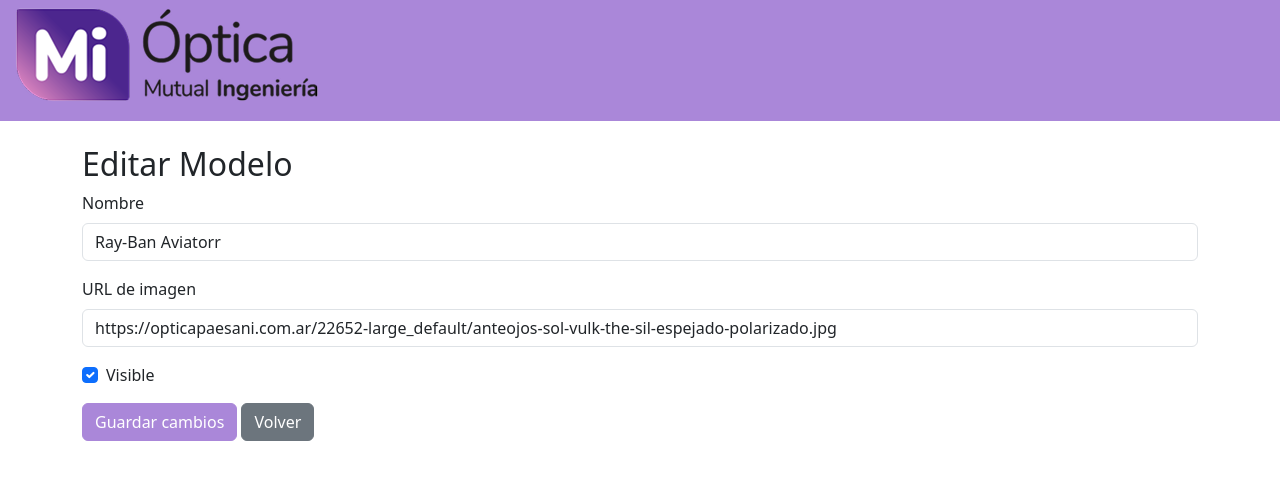
After one commit to matildegarelik/vidriera-digital-interactiva, a Flask app: page /lente/1 in a window 1280 px wide. The commit adds this page. Shown: the top 480 px of the page. Run offline with Flask 3, Linux system fonts and the light colour scheme; some libraries are stand-ins or nearby versions.

Commit message:
crud del admin

```diff
--- /dev/null
+++ b/app/lentes.json
@@ -0,0 +1,74 @@
+[
+    {
+        "id": 1,
+        "nombre": "Ray-Ban Aviatorr",
+        "imagen": "https://opticapaesani.com.ar/22652-large_default/anteojos-sol-vulk-the-sil-espejado-polarizado.jpg",
+        "visible": true
+    },
+    {
+        "id": 2,
+        "nombre": "Oakley Holbrook",
+        "imagen": "https://encrypted-tbn0.gstatic.com/images?q=tbn:ANd9GcQI-BZbAHu24NO5PDgAdXCkaX-afi8_0eGcmg&s",
+        "visible": 1
+    },
+    {
+        "id": 3,
+        "nombre": "Persol PO0649",
+        "imagen": "https://royalmayorista.com.ar/wp-content/uploads/2024/06/LE10X-scaled.webp",
+        "visible": 0
+    },
+    {
+        "id": 4,
+        "nombre": "Ray-Ban Wayfarer",
+        "imagen": "https://mellerargentina.com/cdn/shop/files/shipo-all-black-frontal_1280x.progressive_6c1d6fea-565f-4ecc-8da2-10d7a2e64d51_1024x1024.webp?v=1689096216",
+        "visible": 1
+    },
+    {
+        "id": 6,
+        "nombre": "Versace VE4361",
+        "imagen": "https://royalmayorista.com.ar/wp-content/uploads/2024/06/LEN216-scaled.webp",
+        "visible": 0
+    },
+    {
+        "id": 7,
+        "nombre": "Gucci GG0061S",
+        "imagen": "https://royalmayorista.com.ar/wp-content/uploads/2024/06/LEN216-scaled.webp",
+        "visible": 1
+    },
+    {
+        "id": 8,
+        "nombre": "Carrera 1004/S",
+        "imagen": "https://royalmayorista.com.ar/wp-content/uploads/2024/06/LEN216-scaled.webp",
+        "visible": 1
+    },
+    {
+        "id": 9,
+        "nombre": "Tom Ford FT0237",
+        "imagen": "https://royalmayorista.com.ar/wp-content/uploads/2024/06/LEN216-scaled.webp",
+        "visible": 0
+    },
+    {
+        "id": 10,
+        "nombre": "Dior So Real",
+        "imagen": "https://royalmayorista.com.ar/wp-content/uploads/2024/06/LEN216-scaled.webp",
+        "visible": 1
+    },
+    {
+        "id": 11,
+        "nombre": "Maui Jim Peahi",
+        "imagen": "https://royalmayorista.com.ar/wp-content/uploads/2024/06/LEN216-scaled.webp",
+        "visible": 1
+    },
+    {
+        "id": 12,
+        "nombre": "Ray-Ban Clubmaster",
+        "imagen": "https://royalmayorista.com.ar/wp-content/uploads/2024/06/LEN216-scaled.webp",
+        "visible": 0
+    },
+    {
+        "id": 13,
+        "nombre": "efw",
+        "imagen": "https://images2.ray-ban.com//cdn-record-files-pi/cf751e15-6248-4106-b043-b299017b7fab/a838eeef-4e06-41b6-948a-b29901817e68/0RB4940__601_87__P21__shad__qt.png?impolicy=RB_Product_clone&width=700&bgc=%23f2f2f2",
+        "visible": false
+    }
+]
--- a/app/routes.py
+++ b/app/routes.py
@@ -18,7 +18,7 @@
         username = request.form['username']
         password = request.form['password']
 
-        with open(os.path.join(os.path.dirname(__file__), 'data.json'), 'r') as f:
+        with open(os.path.join(os.path.dirname(__file__), 'usuarios.json'), 'r') as f:
             usuarios = json.load(f)
 
         for u in usuarios:
@@ -36,10 +36,102 @@
     if 'usuario' not in session:
         flash('Debes iniciar sesión primero')
         return redirect(url_for('main.login'))
-    return render_template('home_admin.html')
+
+    with open(os.path.join(os.path.dirname(__file__), 'lentes.json'), 'r') as f:
+        lentes = json.load(f)
+
+    return render_template('home_admin.html', lentes=lentes)
 
 @main.route('/logout')
 def logout():
     session.pop('usuario', None)
     flash('Sesión cerrada correctamente')
     return redirect(url_for('main.login'))
+
+@main.route('/lente/<int:lente_id>')
+def lente_detalle(lente_id):
+    with open(os.path.join(os.path.dirname(__file__), 'lentes.json'), 'r') as f:
+        lentes = json.load(f)
+
+    lente = next((l for l in lentes if l['id'] == lente_id), None)
+
+    if not lente:
+        flash('Modelo no encontrado')
+        return redirect(url_for('main.home_admin'))
+
+    return render_template('lente_detalle.html', lente=lente)
+
+@main.route('/lente/<int:lente_id>', methods=['POST'])
+def editar_lente(lente_id):
+    path = os.path.join(os.path.dirname(__file__), 'lentes.json')
+    with open(path, 'r') as f:
+        lentes = json.load(f)
+
+    for lente in lentes:
+        if lente['id'] == lente_id:
+            lente['nombre'] = request.form['nombre']
+            lente['imagen'] = request.form['imagen']
+            lente['visible'] = 'visible' in request.form
+            break
+
+    with open(path, 'w') as f:
+        json.dump(lentes, f, indent=4)
+
+    flash('Modelo actualizado con éxito')
+    return redirect(url_for('main.lente_detalle', lente_id=lente_id))
+
+
+@main.route('/toggle_visible/<int:lente_id>', methods=['POST'])
+def toggle_visible(lente_id):
+    path = os.path.join(os.path.dirname(__file__), 'lentes.json')
+    with open(path, 'r') as f:
+        lentes = json.load(f)
+
+    for lente in lentes:
+        if lente['id'] == lente_id:
+            lente['visible'] = not lente['visible']
+            break
+
+    with open(path, 'w') as f:
+        json.dump(lentes, f, indent=4)
+
+    return {'success': True, 'new_visible': lente['visible']}
+
+@main.route('/delete_lente/<int:lente_id>', methods=['DELETE'])
+def delete_lente(lente_id):
+    path = os.path.join(os.path.dirname(__file__), 'lentes.json')
+    with open(path, 'r') as f:
+        lentes = json.load(f)
+
+    lentes = [l for l in lentes if l['id'] != lente_id]
+
+    with open(path, 'w') as f:
+        json.dump(lentes, f, indent=4)
+
+    return {'success': True}
+
+@main.route('/lente/nuevo', methods=['GET', 'POST'])
+def agregar_lente():
+    if request.method == 'POST':
+        path = os.path.join(os.path.dirname(__file__), 'lentes.json')
+        with open(path, 'r') as f:
+            lentes = json.load(f)
+
+        nuevo_id = max([l['id'] for l in lentes], default=0) + 1
+
+        nuevo_lente = {
+            'id': nuevo_id,
+            'nombre': request.form['nombre'],
+            'imagen': request.form['imagen'],
+            'visible': 'visible' in request.form
+        }
+
+        lentes.append(nuevo_lente)
+
+        with open(path, 'w') as f:
+            json.dump(lentes, f, indent=4)
+
+        flash('Modelo agregado con éxito')
+        return redirect(url_for('main.home_admin'))
+
+    return render_template('lente_nuevo.html')
--- a/app/templates/layout.html
+++ b/app/templates/layout.html
@@ -6,7 +6,7 @@
     <title>VDI</title>
     <link href="https://cdn.jsdelivr.net/npm/bootstrap@5.3.7/dist/css/bootstrap.min.css" rel="stylesheet" integrity="sha384-LN+7fdVzj6u52u30Kp6M/trliBMCMKTyK833zpbD+pXdCLuTusPj697FH4R/5mcr" crossorigin="anonymous">
     <link rel="stylesheet" href="https://cdnjs.cloudflare.com/ajax/libs/font-awesome/6.5.2/css/all.min.css">
-
+    <script src="https://cdn.jsdelivr.net/npm/sweetalert2@11"></script>
 
     <link rel="stylesheet" href="{{ url_for('static', filename='css/layout.css') }}">
     {% block css %}
@@ -26,5 +26,9 @@
         <!-- pie de página -->
       </footer>
       <script src="https://cdn.jsdelivr.net/npm/bootstrap@5.3.7/dist/js/bootstrap.bundle.min.js" integrity="sha384-ndDqU0Gzau9qJ1lfW4pNLlhNTkCfHzAVBReH9diLvGRem5+R9g2FzA8ZGN954O5Q" crossorigin="anonymous"></script>
+
+      {% block scripts %}
+      {% endblock %}
 </body>
+
 </html>
--- /dev/null
+++ b/app/templates/lente_detalle.html
@@ -0,0 +1,22 @@
+{% extends 'layout.html' %}
+{% block content %}
+<div class="container mt-4">
+    <h2>Editar Modelo</h2>
+    <form method="POST" action="{{ url_for('main.editar_lente', lente_id=lente.id) }}">
+        <div class="mb-3">
+            <label class="form-label">Nombre</label>
+            <input type="text" name="nombre" class="form-control" value="{{ lente.nombre }}" required>
+        </div>
+        <div class="mb-3">
+            <label class="form-label">URL de imagen</label>
+            <input type="text" name="imagen" class="form-control" value="{{ lente.imagen }}">
+        </div>
+        <div class="form-check mb-3">
+            <input class="form-check-input" type="checkbox" name="visible" id="visibleCheck" {% if lente.visible %}checked{% endif %}>
+            <label class="form-check-label" for="visibleCheck">Visible</label>
+        </div>
+        <button type="submit" class="btn btn-primary">Guardar cambios</button>
+        <a href="{{ url_for('main.home_admin') }}" class="btn btn-secondary">Volver</a>
+    </form>
+</div>
+{% endblock %}
```
Also changed, not shown: app/templates/home_admin.html (+87 -2 lines), app/templates/lente_nuevo.html (added, +22 -0 lines), app/usuarios.json (renamed from app/data.json).
